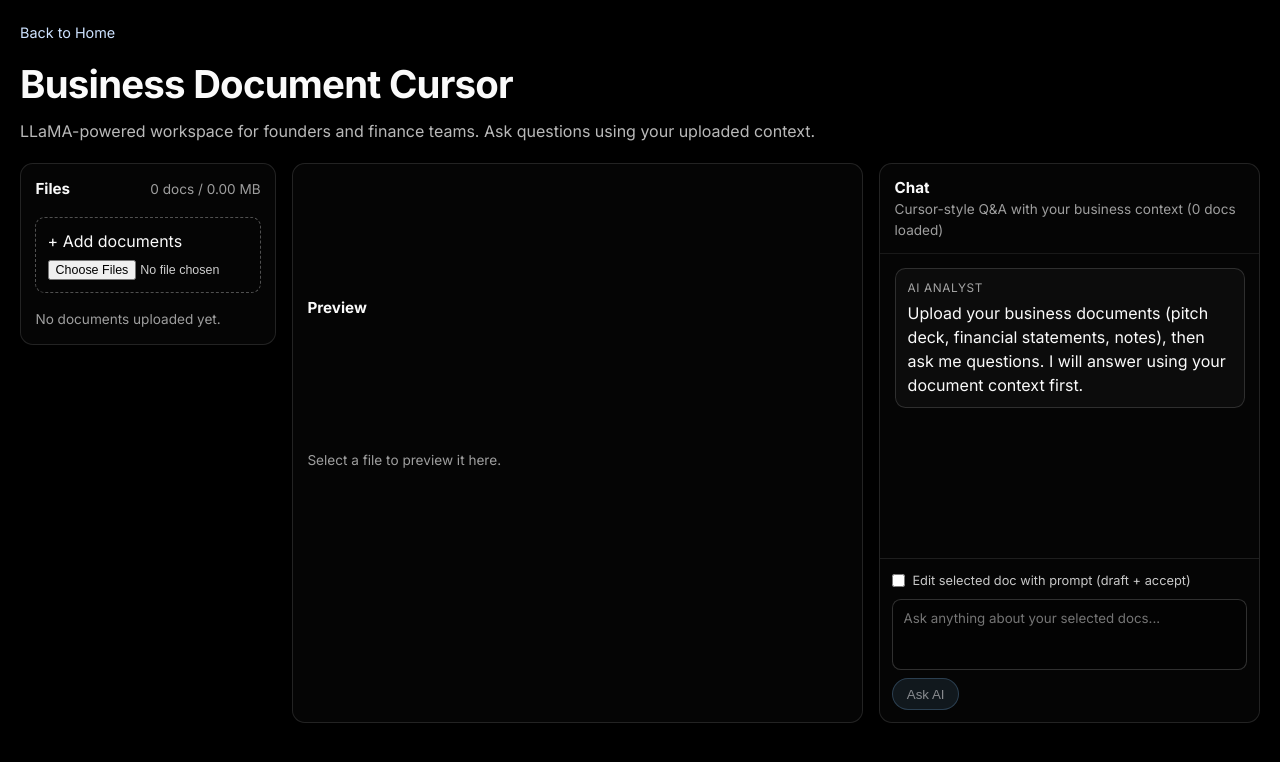
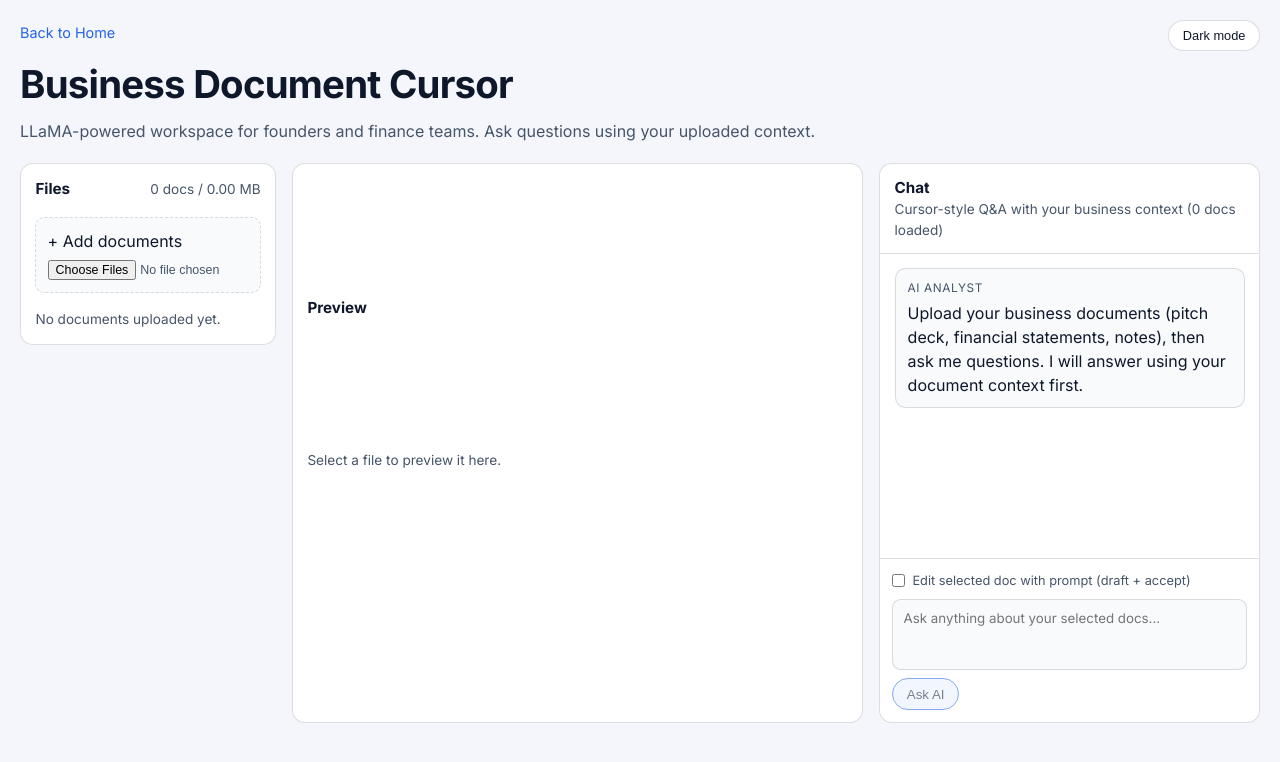
Before and after one commit to vighanesh2/HackPrinceton2026, a Next.js app: page /platform in a window 1280 px wide. Shown: the top 762 px of the page. Built offline with nearby package versions, Linux system fonts and the light colour scheme.

Commit message:
light mode

```diff
--- a/app/globals.css
+++ b/app/globals.css
@@ -1741,14 +1741,36 @@ body {
 
 .doc-cursor-page {
   min-height: 100vh;
-  background: #000;
-  color: #fafafa;
+  background: #f4f6fb;
+  color: #0f172a;
   padding: 1.25rem;
 }
 
 .doc-cursor-shell {
+  --doc-bg: #f4f6fb;
+  --doc-text: #0f172a;
+  --doc-subtext: #475569;
+  --doc-border: rgba(15, 23, 42, 0.14);
+  --doc-panel: #ffffff;
+  --doc-panel-soft: #f8fafc;
+  --doc-accent: #2563eb;
+  --doc-accent-soft: rgba(37, 99, 235, 0.1);
+  --doc-danger: #b91c1c;
   max-width: 78rem;
   margin: 0 auto;
+  color: var(--doc-text);
+}
+
+.doc-cursor-shell.theme-dark {
+  --doc-bg: #000000;
+  --doc-text: #fafafa;
+  --doc-subtext: #9e9e9e;
+  --doc-border: rgba(255, 255, 255, 0.12);
+  --doc-panel: rgba(255, 255, 255, 0.02);
+  --doc-panel-soft: rgba(255, 255, 255, 0.04);
+  --doc-accent: #84c6ff;
+  --doc-accent-soft: rgba(132, 198, 255, 0.12);
+  --doc-danger: #ffb4b4;
 }
 
 .doc-cursor-header h1 {
@@ -1758,15 +1780,32 @@ body {
 
 .doc-cursor-header p {
   margin-top: 0.35rem;
-  color: #b9b9b9;
+  color: var(--doc-subtext);
 }
 
 .doc-cursor-home-link {
-  color: #cde2ff;
+  color: var(--doc-accent);
   text-decoration: none;
   display: inline-block;
   margin-bottom: 0.75rem;
   font-size: 0.9rem;
+}
+
+.doc-cursor-header-row {
+  display: flex;
+  justify-content: space-between;
+  align-items: flex-start;
+  gap: 1rem;
+}
+
+.doc-theme-toggle {
+  border-radius: 999px;
+  border: 1px solid var(--doc-border);
+  background: var(--doc-panel);
+  color: var(--doc-text);
+  padding: 0.45rem 0.85rem;
+  cursor: pointer;
+  font-size: 0.8rem;
 }
 
 .doc-cursor-grid {
@@ -1787,9 +1826,9 @@ body {
 
 .doc-cursor-panel,
 .doc-cursor-chat {
-  border: 1px solid rgba(255, 255, 255, 0.12);
+  border: 1px solid var(--doc-border);
   border-radius: 0.8rem;
-  background: rgba(255, 255, 255, 0.02);
+  background: var(--doc-panel);
 }
 
 .doc-cursor-panel {
@@ -1815,22 +1854,23 @@ body {
 }
 
 .muted {
-  color: #9e9e9e;
+  color: var(--doc-subtext);
   font-size: 0.85rem;
 }
 
 .doc-upload {
   margin-top: 0.2rem;
-  border: 1px dashed rgba(255, 255, 255, 0.3);
+  border: 1px dashed var(--doc-border);
   border-radius: 0.6rem;
   padding: 0.7rem;
   display: grid;
   gap: 0.45rem;
   overflow: hidden;
+  background: var(--doc-panel-soft);
 }
 
 .doc-upload input {
-  color: #cfcfcf;
+  color: var(--doc-subtext);
   width: 100%;
   max-width: 100%;
   font-size: 0.78rem;
@@ -1891,10 +1931,10 @@ body {
   width: 100%;
   max-width: 100%;
   text-align: left;
-  border: 1px solid rgba(255, 255, 255, 0.1);
+  border: 1px solid var(--doc-border);
   border-radius: 0.55rem;
   background: transparent;
-  color: #e8e8e8;
+  color: var(--doc-text);
   padding: 0.52rem 0.58rem;
   display: grid;
   gap: 0.1rem;
@@ -1902,13 +1942,13 @@ body {
 }
 
 .doc-file-item:hover {
-  border-color: rgba(255, 255, 255, 0.2);
-  background: rgba(255, 255, 255, 0.04);
+  border-color: var(--doc-accent);
+  background: var(--doc-accent-soft);
 }
 
 .doc-file-item.is-active {
-  border-color: rgba(132, 198, 255, 0.55);
-  background: rgba(132, 198, 255, 0.08);
+  border-color: var(--doc-accent);
+  background: var(--doc-accent-soft);
 }
 
 .doc-file-name {
@@ -1921,22 +1961,22 @@ body {
 
 .doc-file-meta {
   font-size: 0.72rem;
-  color: #9f9f9f;
+  color: var(--doc-subtext);
 }
 
 .doc-preview {
-  border: 1px solid rgba(255, 255, 255, 0.1);
+  border: 1px solid var(--doc-border);
   border-radius: 0.65rem;
   padding: 0.65rem;
-  background: rgba(255, 255, 255, 0.02);
+  background: var(--doc-panel-soft);
   display: grid;
   gap: 0.45rem;
 }
 
 .doc-preview .panel-head button {
   background: transparent;
-  color: #cfcfcf;
-  border: 1px solid rgba(255, 255, 255, 0.22);
+  color: var(--doc-text);
+  border: 1px solid var(--doc-border);
   border-radius: 0.45rem;
   padding: 0.22rem 0.45rem;
   font-size: 0.74rem;
@@ -1948,10 +1988,10 @@ body {
   white-space: pre-wrap;
   font-size: 0.78rem;
   line-height: 1.45;
-  color: #cfcfcf;
+  color: var(--doc-text);
   max-height: 14rem;
   overflow-y: auto;
-  border-top: 1px solid rgba(255, 255, 255, 0.08);
+  border-top: 1px solid var(--doc-border);
   padding-top: 0.5rem;
 }
 
@@ -1963,14 +2003,14 @@ body {
 .doc-preview-pdf {
   width: 100%;
   height: calc(70vh - 5rem);
-  border: 1px solid rgba(255, 255, 255, 0.12);
+  border: 1px solid var(--doc-border);
   border-radius: 0.55rem;
   background: #111;
 }
 
 .chat-topbar {
   padding: 0.8rem 0.9rem;
-  border-bottom: 1px solid rgba(255, 255, 255, 0.08);
+  border-bottom: 1px solid var(--doc-border);
 }
 
 .chat-topbar h2 {
@@ -1994,28 +2034,29 @@ body {
 .chat-bubble {
   padding: 0.65rem 0.75rem;
   border-radius: 0.65rem;
-  border: 1px solid rgba(255, 255, 255, 0.14);
+  border: 1px solid var(--doc-border);
+  color: var(--doc-text);
 }
 
 .chat-bubble.user {
-  background: rgba(132, 198, 255, 0.15);
-  border-color: rgba(132, 198, 255, 0.45);
+  background: var(--doc-accent-soft);
+  border-color: var(--doc-accent);
 }
 
 .chat-bubble.assistant {
-  background: rgba(255, 255, 255, 0.03);
+  background: var(--doc-panel-soft);
 }
 
 .chat-role {
   margin-bottom: 0.2rem;
   font-size: 0.74rem;
-  color: #a5a5a5;
+  color: var(--doc-subtext);
   text-transform: uppercase;
   letter-spacing: 0.05em;
 }
 
 .chat-form {
-  border-top: 1px solid rgba(255, 255, 255, 0.1);
+  border-top: 1px solid var(--doc-border);
   padding: 0.75rem;
   display: grid;
   gap: 0.55rem;
@@ -2026,7 +2067,7 @@ body {
   align-items: center;
   gap: 0.45rem;
   font-size: 0.8rem;
-  color: #c8c8c8;
+  color: var(--doc-subtext);
 }
 
 .chat-mode-toggle input {
@@ -2035,10 +2076,10 @@ body {
 
 .chat-form textarea {
   width: 100%;
-  border: 1px solid rgba(255, 255, 255, 0.18);
+  border: 1px solid var(--doc-border);
   border-radius: 0.55rem;
-  background: rgba(0, 0, 0, 0.3);
-  color: #f0f0f0;
+  background: var(--doc-panel-soft);
+  color: var(--doc-text);
   padding: 0.65rem;
   resize: none;
   min-height: 3.25rem;
@@ -2049,9 +2090,9 @@ body {
 .chat-form button {
   width: fit-content;
   border-radius: 999px;
-  border: 1px solid rgba(132, 198, 255, 0.45);
-  background: rgba(132, 198, 255, 0.18);
-  color: #f3f8ff;
+  border: 1px solid var(--doc-accent);
+  background: var(--doc-accent-soft);
+  color: var(--doc-text);
   padding: 0.45rem 0.85rem;
   cursor: pointer;
 }
@@ -2062,15 +2103,15 @@ body {
 }
 
 .chat-error {
-  color: #ffb4b4;
+  color: var(--doc-danger);
   padding: 0 0.75rem 0.75rem;
   font-size: 0.85rem;
 }
 
 .draft-banner {
-  border: 1px solid rgba(132, 198, 255, 0.4);
+  border: 1px solid var(--doc-accent);
   border-radius: 0.6rem;
-  background: rgba(132, 198, 255, 0.08);
+  background: var(--doc-accent-soft);
   padding: 0.55rem;
   display: grid;
   gap: 0.45rem;
@@ -2083,18 +2124,18 @@ body {
 
 .draft-actions button {
   border-radius: 999px;
-  border: 1px solid rgba(132, 198, 255, 0.45);
-  background: rgba(132, 198, 255, 0.2);
-  color: #f0f7ff;
+  border: 1px solid var(--doc-accent);
+  background: var(--doc-accent-soft);
+  color: var(--doc-text);
   padding: 0.3rem 0.7rem;
   cursor: pointer;
   font-size: 0.75rem;
 }
 
 .draft-actions button.secondary {
-  border-color: rgba(255, 255, 255, 0.22);
-  background: transparent;
-  color: #dbdbdb;
+  border-color: var(--doc-border);
+  background: transparent;
+  color: var(--doc-text);
 }
 
 @media (max-width: 960px) {
@@ -2106,6 +2147,11 @@ body {
     grid-template-columns: 1fr;
   }
 
+  .doc-cursor-header-row {
+    flex-direction: column;
+    align-items: flex-start;
+  }
+
   .doc-cursor-chat {
     min-height: 50vh;
   }
--- a/components/platform/DocumentCursor.tsx
+++ b/components/platform/DocumentCursor.tsx
@@ -51,6 +51,7 @@ function summarizeDocumentContent(doc: UploadedDoc) {
 }
 
 export function DocumentCursor() {
+  const [theme, setTheme] = useState<'light' | 'dark'>('light')
   const [docs, setDocs] = useState<UploadedDoc[]>([])
   const [selectedDocId, setSelectedDocId] = useState<string | null>(null)
   const [messages, setMessages] = useState<ChatMessage[]>([
@@ -283,8 +284,9 @@ export function DocumentCursor() {
   }
 
   return (
-    <section className="doc-cursor-shell">
+    <section className={`doc-cursor-shell ${theme === 'dark' ? 'theme-dark' : 'theme-light'}`}>
       <header className="doc-cursor-header">
+        <div className="doc-cursor-header-row">
           <div>
             <Link href="/" className="doc-cursor-home-link">
               Back to Home
@@ -294,6 +296,14 @@ export function DocumentCursor() {
               LLaMA-powered workspace for founders and finance teams. Ask questions using your
               uploaded context.
             </p>
+          </div>
+          <button
+            type="button"
+            className="doc-theme-toggle"
+            onClick={() => setTheme((prev) => (prev === 'light' ? 'dark' : 'light'))}
+          >
+            {theme === 'light' ? 'Dark mode' : 'Light mode'}
+          </button>
         </div>
       </header>
 
```
Lines whose indentation alone changed are shown as unchanged.
